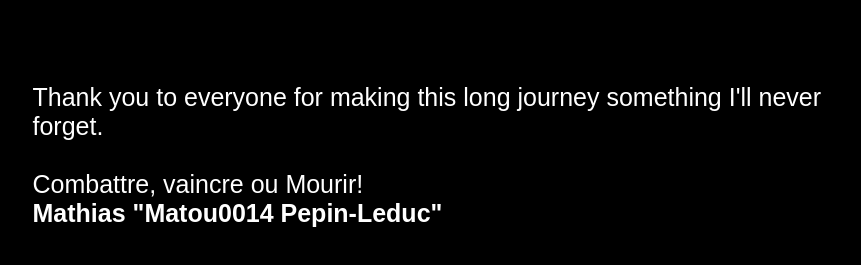
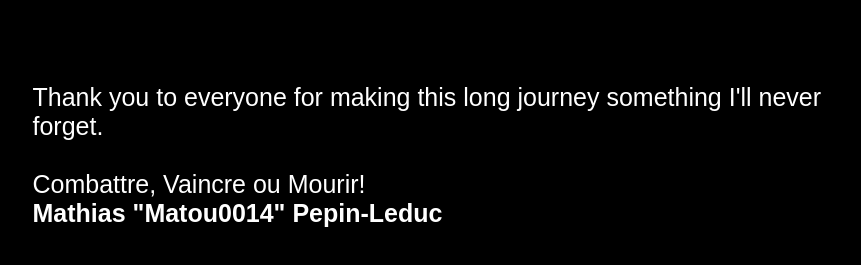
Before and after one commit to Matou0014/0014Squad, a plain HTML site: page index.html in a window 1280 px wide. Shown: the part 3386-3651 px from the top of the page, without its empty margins (209-1070 px from the left). Drawn offline with Linux system fonts and the light colour scheme; a web font is replaced by a local one.

Commit message:
Update index.html

```diff
--- a/index.html
+++ b/index.html
@@ -110,7 +110,7 @@ Credits to:
 <!-- Footer -->
     <div class="me">
 		<div class="text">
-			    <p><br><br>Thank you to everyone for making this long journey something I'll never forget. <br><br>Combattre, vaincre ou Mourir!<br><b> Mathias "Matou0014 Pepin-Leduc"</b><br></p>
+			    <p><br><br>Thank you to everyone for making this long journey something I'll never forget. <br><br>Combattre, Vaincre ou Mourir!<br><b> Mathias "Matou0014" Pepin-Leduc</b><br></p>
 		</div>
 	</div>
 
```
